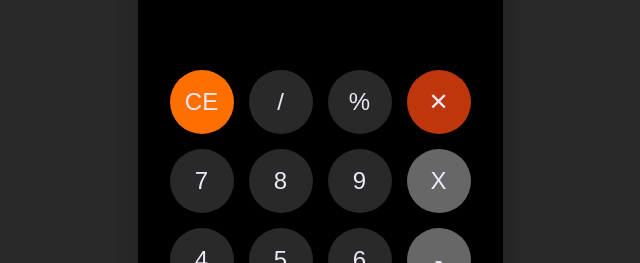
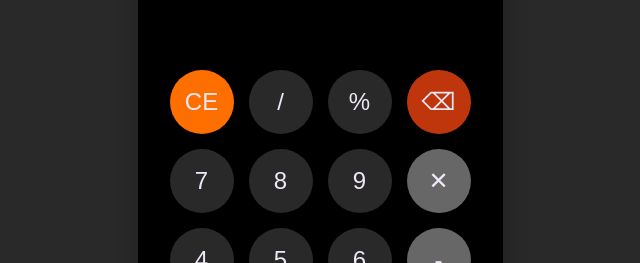
Before and after one commit to itsshajad/calculator-app, a React (Create React App) app: page / in a window 1280 px wide. Shown: the part 200-463 px from the top of the page, without its empty margins (320-960 px from the left). Built offline with nearby package versions, Linux system fonts and the light colour scheme.

Commit message:
file updated

```diff
--- a/src/components/KeyPad.js
+++ b/src/components/KeyPad.js
@@ -25,7 +25,7 @@ const KeyPad = ({ findButton }) => {
         %
       </button>
       <button name="X" onClick={buttonPressed}>
-        &#x2715;
+        {/* &#x2715;  */}⌫
       </button>
       <button name="7" onClick={buttonPressed}>
         7
@@ -37,7 +37,7 @@ const KeyPad = ({ findButton }) => {
         9
       </button>
       <button name="*" onClick={buttonPressed}>
-        X
+        &#x2715;
       </button>
       <button name="4" onClick={buttonPressed}>
         4
```
Also changed, not shown: 1 other file (tests, documents, lock files or other folders).
